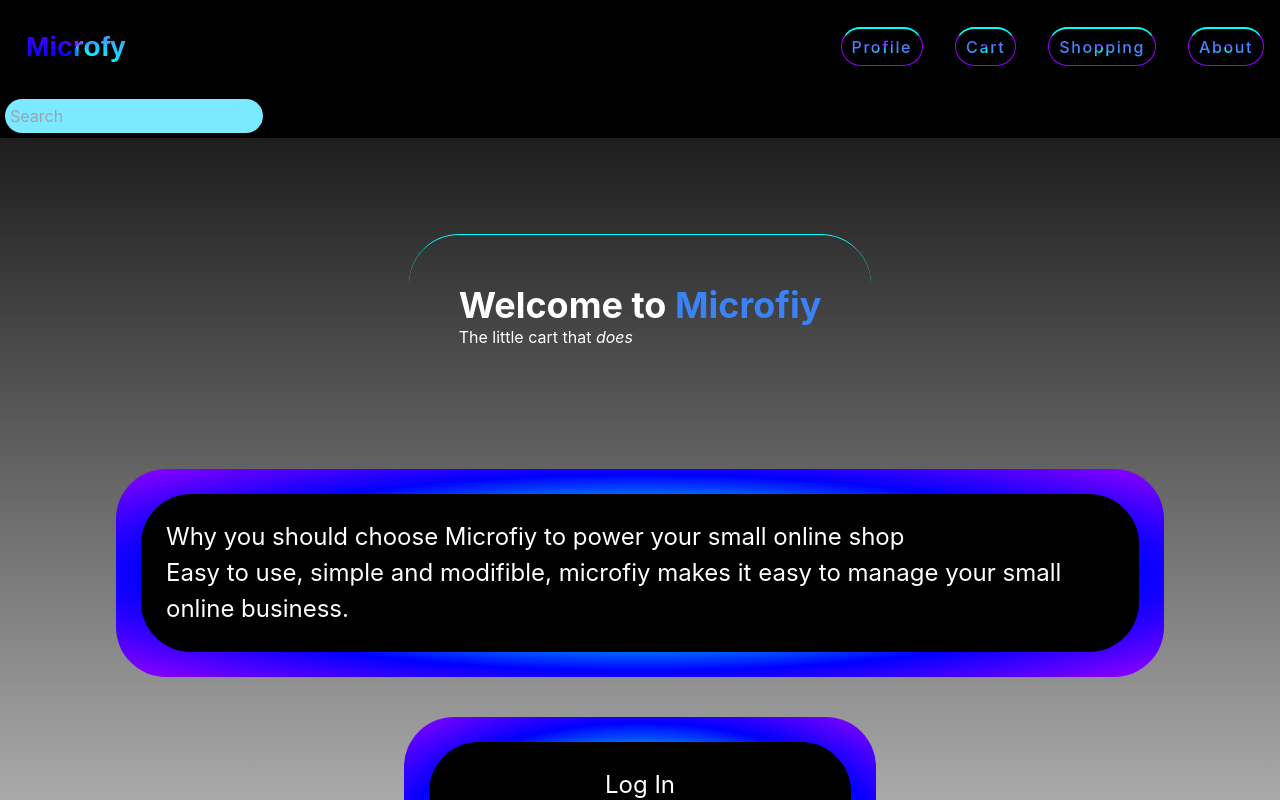
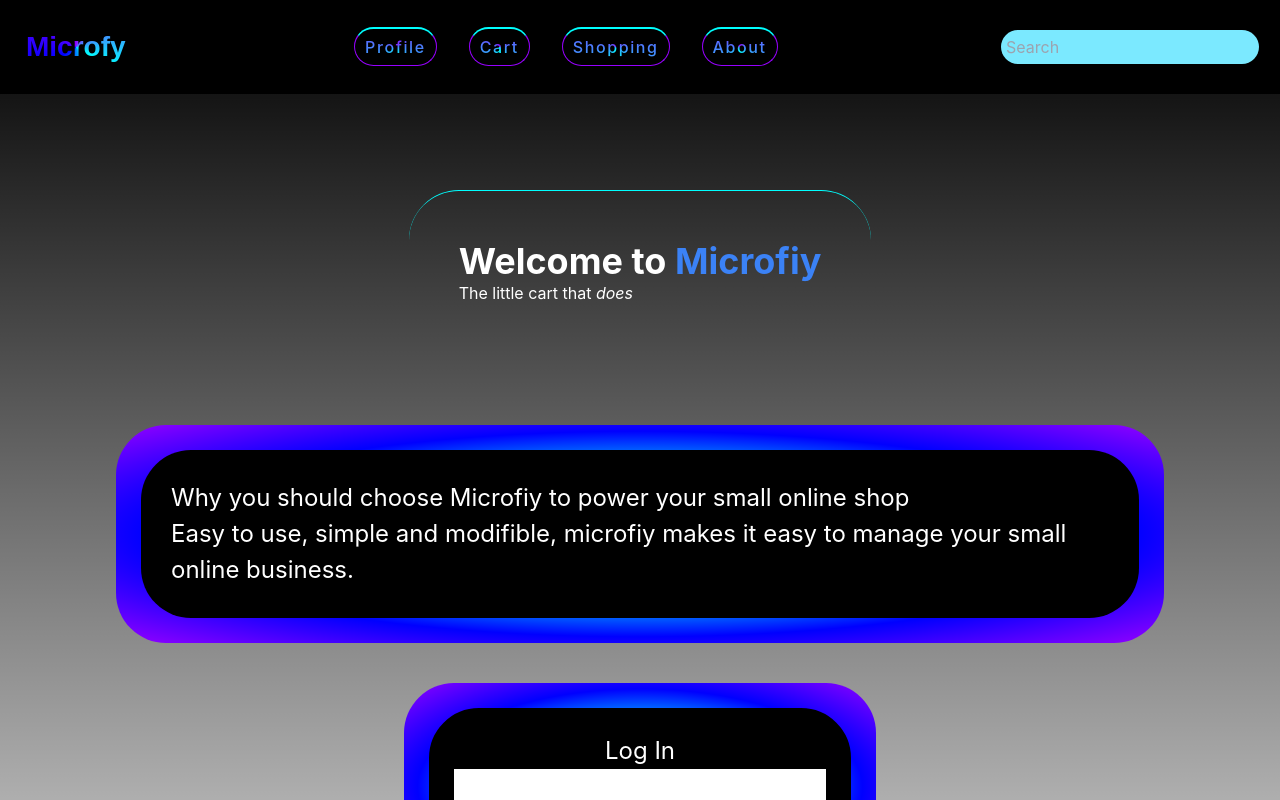
Before and after one commit to trickell/microcart, a Next.js app: page / in a window 1280 px wide. Shown: the top 800 px of the page. Built offline with nearby package versions, Linux system fonts and the light colour scheme.

Commit message:
HERE IS A COMMITT!!!
	modified:   src/app/components/Navbar.js
	modified:   src/app/index.css

```diff
--- a/src/app/components/Navbar.js
+++ b/src/app/components/Navbar.js
@@ -86,13 +86,14 @@ function TailwindNavbar() {
         </li>
       </ul>
     </div>
-
-  </div>
-  <div className="searchaf">
+    <div className="searchaf">
       <input type="text" placeholder="Search" className="searchbar">
       </input>
-  </div>
-</nav>
+    </div>
+    </div>
+  </nav>
+
+
 
     )
 }
--- a/src/app/index.css
+++ b/src/app/index.css
@@ -119,7 +119,7 @@ body {
   .main-box {
     background-color: black;
     border-radius: 50px;
-    padding: 25px;
+    padding: 30px;
   }
 
   a,
```
